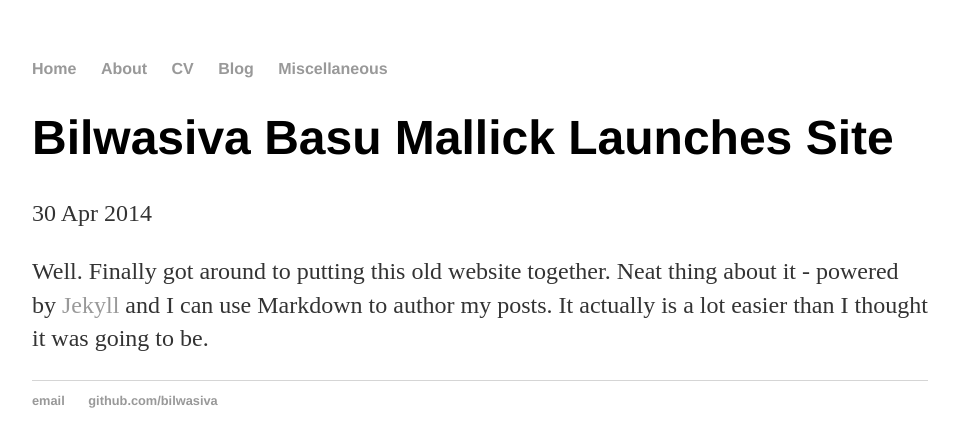
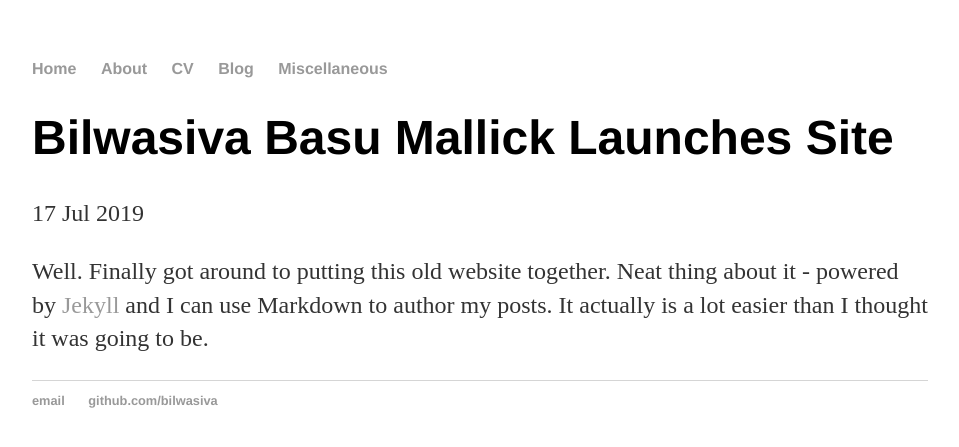
Before and after one commit to Bilwasiva/bilwasiva.github.io, a Jekyll site: the page built from _posts/2019-07-17-bilwasiva-site-launched.md, in a window 1280 px wide. Shown: the top 447 px of the page, without its empty margins (160-1119 px from the left). Built offline with Jekyll 4.4.1, drawn with Linux system fonts in a browser that asks for light colours.

Commit message:
Update 2019-07-17-bilwasiva-site-launched.md

```diff
--- a/_posts/2019-07-17-bilwasiva-site-launched.md
+++ b/_posts/2019-07-17-bilwasiva-site-launched.md
@@ -1,7 +1,7 @@
 ---
 layout: post
 title: "Bilwasiva Basu Mallick Launches Site"
-date: 2014-04-30
+date: 2019-07-17
 ---
 
 Well. Finally got around to putting this old website together. Neat thing about it - powered by [Jekyll](http://jekyllrb.com) and I can use Markdown to author my posts. It actually is a lot easier than I thought it was going to be.
```
